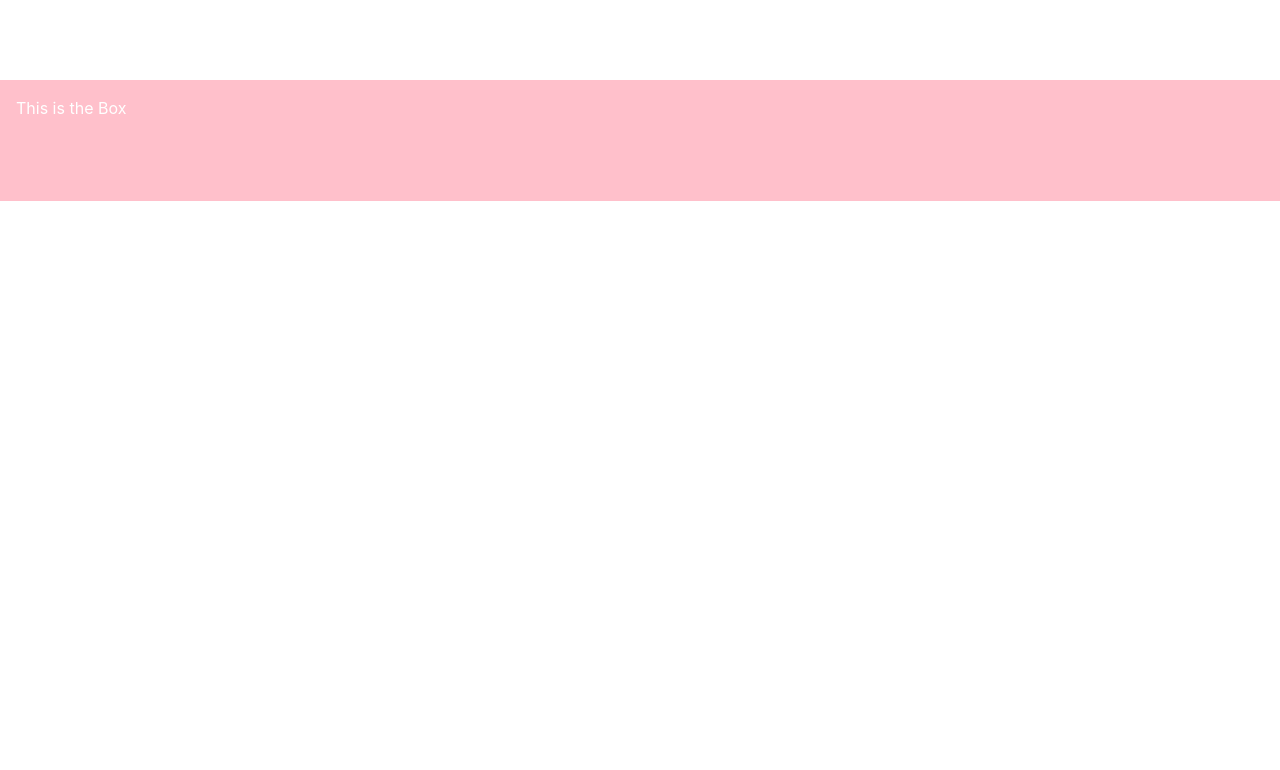
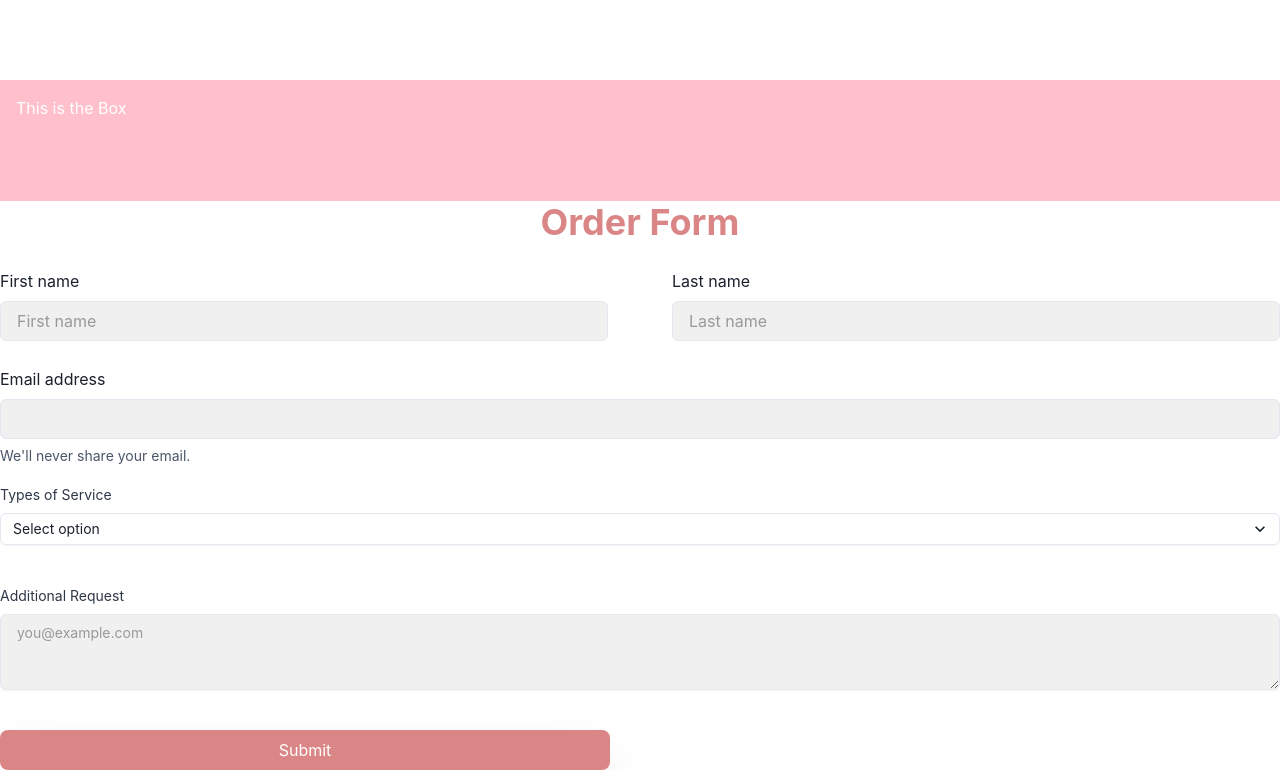
Before and after one commit to efunzz/starrymnl-react-website, a React (Vite) app: page / in a window 1280 px wide. Shown: the part 2111-2881 px from the top of the page. Before the commit the page ends 2312 px from the top, so only its background shows below. Built offline with nearby package versions, Linux system fonts and the light colour scheme.

Commit message:
create-form-componente-v1

```diff
--- a/src/App.jsx
+++ b/src/App.jsx
@@ -9,6 +9,7 @@ import FaqSection from "./components/FAQsection";
 import FooterSection from "./components/FooterSection";
 import NavBar from "./components/NavBar";
 import SimpleSlider from "./components/ui/ImageCarousell";
+import Form1 from "./components/FormSection";
 
 function App() {
   return (
@@ -50,6 +51,7 @@ function App() {
       <div className="footer-section mt-20">
         <FooterSection />
       </div>
+      <Form1 />
     </>
   );
 }
--- /dev/null
+++ b/src/components/FormSection.jsx
@@ -0,0 +1,135 @@
+import { useState } from "react";
+import {
+  Heading,
+  Flex,
+  FormControl,
+  GridItem,
+  FormLabel,
+  Input,
+  Select,
+  Textarea,
+  FormHelperText,
+} from "@chakra-ui/react";
+import Button from "./ui/Button";
+
+export function Form1() {
+  const [show, setShow] = useState(false);
+  const handleClick = () => setShow(!show);
+  return (
+    <>
+      <Heading
+        w="100%"
+        color="#DB8686"
+        textAlign={"center"}
+        fontWeight="bold"
+        mb="2%"
+      >
+        Order Form
+      </Heading>
+      <Flex>
+        <FormControl mr="5%">
+          <FormLabel htmlFor="first-name" fontWeight={"normal"}>
+            First name
+          </FormLabel>
+          <Input
+            id="first-name"
+            placeholder="First name"
+            bg="rgba(153, 153, 153, 0.15)"
+            color="#999999" // Set the text color for the input
+            _placeholder={{ color: "#999999" }}
+          />
+        </FormControl>
+
+        <FormControl>
+          <FormLabel htmlFor="last-name" fontWeight={"normal"}>
+            Last name
+          </FormLabel>
+          <Input
+            id="last-name"
+            placeholder="Last name"
+            bg="rgba(153, 153, 153, 0.15)"
+            color="#999999" // Set the text color for the input
+            _placeholder={{ color: "#999999" }}
+          />
+        </FormControl>
+      </Flex>
+      <FormControl mt="2%">
+        <FormLabel htmlFor="email" fontWeight={"normal"}>
+          Email address
+        </FormLabel>
+        <Input
+          id="email"
+          type="email"
+          bg="rgba(153, 153, 153, 0.15)"
+          color="#999999" // Set the text color for the input
+          _placeholder={{ color: "#999999" }}
+        />
+        <FormHelperText>We&apos;ll never share your email.</FormHelperText>
+      </FormControl>
+      <FormControl as={GridItem} colSpan={[6, 3]}>
+        <FormLabel
+          htmlFor="country"
+          fontSize="sm"
+          fontWeight="md"
+          color="gray.700"
+          _dark={{
+            color: "gray.50",
+          }}
+          mt={5}
+        >
+          Types of Service
+        </FormLabel>
+        <Select
+          id="country"
+          name="country"
+          autoComplete="country"
+          placeholder="Select option"
+          focusBorderColor="brand.400"
+          shadow="sm"
+          size="sm"
+          w="full"
+          rounded="md"
+        >
+          <option>Digital Illustration</option>
+          <option>Logo Design</option>
+        </Select>
+      </FormControl>
+
+      <FormControl id="email" mt={1}>
+        <FormLabel
+          fontSize="sm"
+          fontWeight="md"
+          color="gray.700"
+          _dark={{
+            color: "gray.50",
+          }}
+          mt={10}
+        >
+          Additional Request
+        </FormLabel>
+        <Textarea
+          placeholder="you@example.com"
+          rows={3}
+          shadow="sm"
+          focusBorderColor="brand.400"
+          fontSize={{
+            sm: "sm",
+          }}
+          bg="rgba(153, 153, 153, 0.15)"
+          color="#999999" // Set the text color for the input
+          _placeholder={{ color: "#999999" }}
+          mb={10}
+        />
+      </FormControl>
+      <Button
+        textAlign={"center"}
+        width={610}
+        color={"#DB8686"}
+        children={"Submit"}
+        mb={10}
+      />
+    </>
+  );
+}
+
+export default Form1;
```
